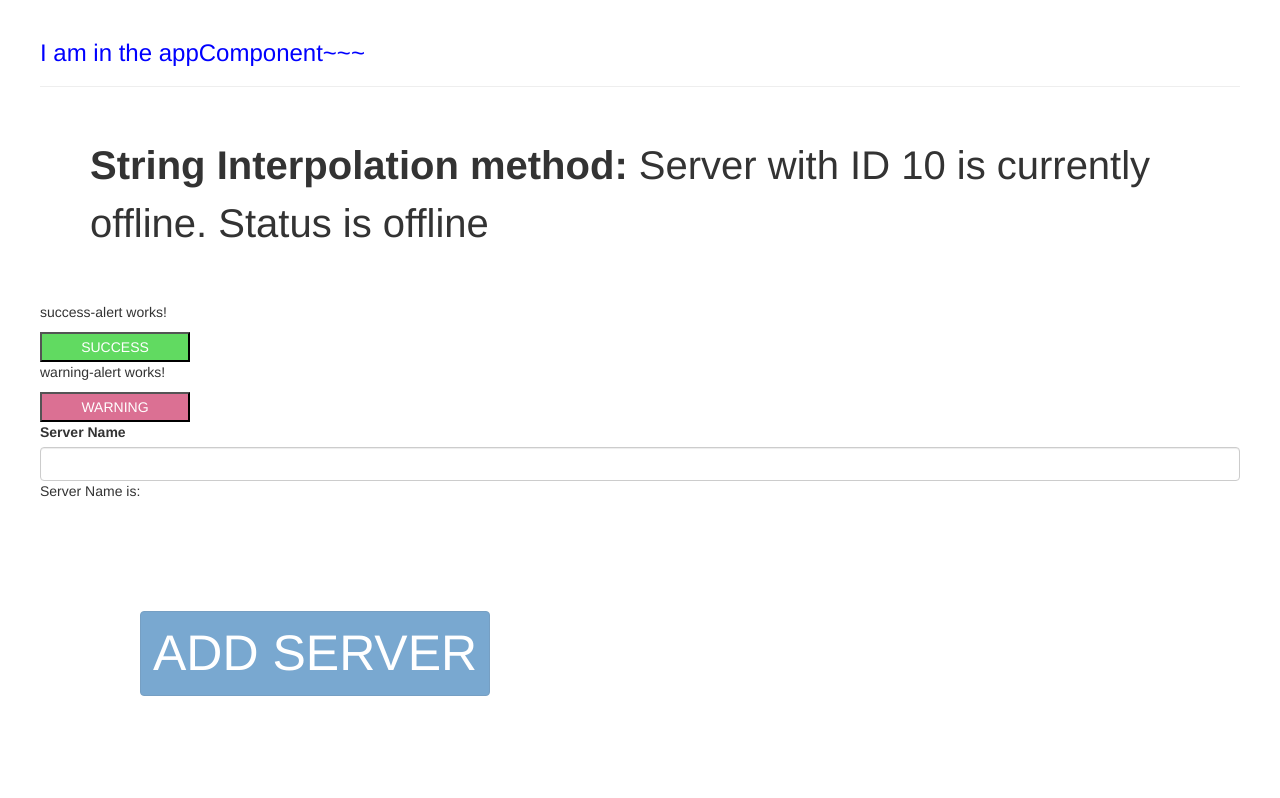
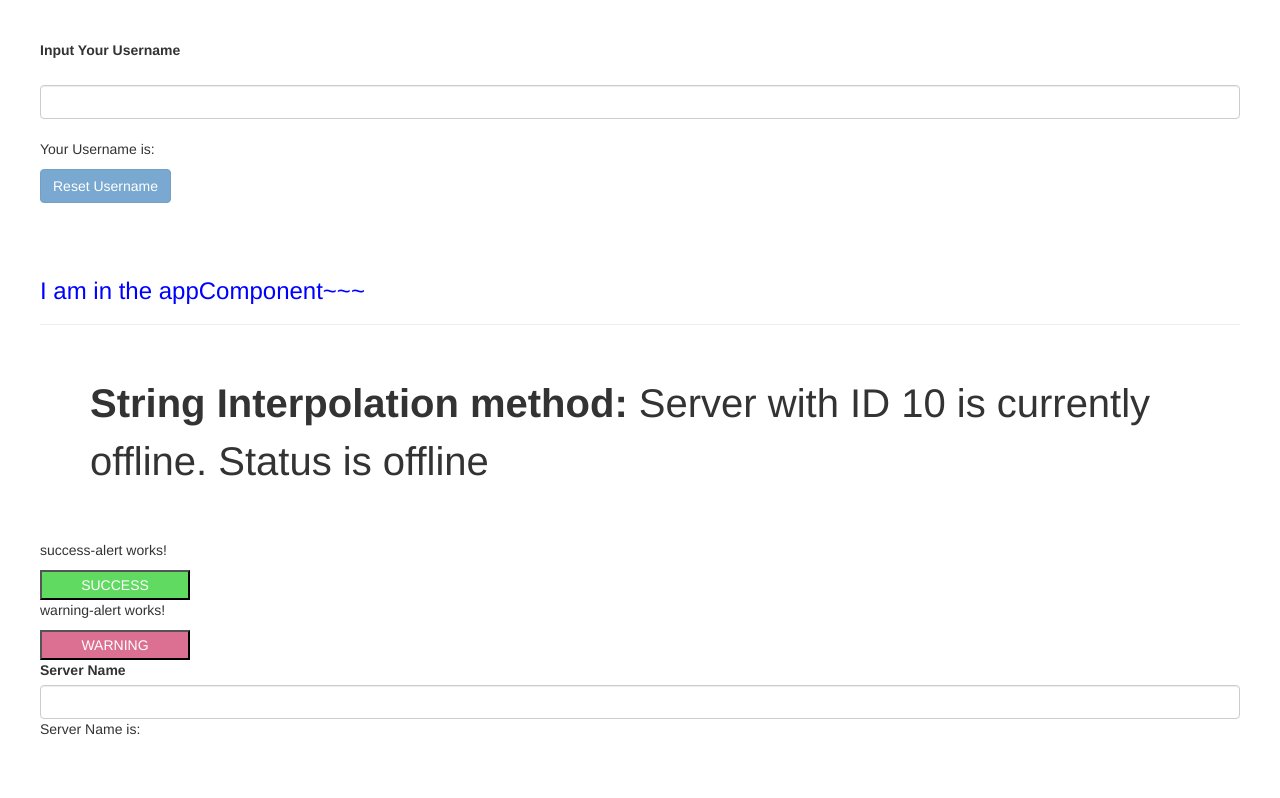
Before and after one commit to thaian161/angular-playground, an Angular app in the folder the-basics/: page / in a window 1280 px wide. Shown: the top 798 px of the page. Built offline with nearby package versions, Linux system fonts and the light colour scheme.

Commit message:
complete Username compoent

```diff
--- a/the-basics/src/app/app.component.html
+++ b/the-basics/src/app/app.component.html
@@ -1,4 +1,7 @@
 <div class="body">
+  <app-username></app-username>
+  <br>
+  <br>
   <h3>I am in the appComponent~~~</h3>
   <hr>
   <app-server></app-server>
@@ -7,4 +10,6 @@
   <app-warning-alert></app-warning-alert>
   <br>
   <app-servers></app-servers>
+
+
 </div>
--- a/the-basics/src/app/app.module.ts
+++ b/the-basics/src/app/app.module.ts
@@ -6,6 +6,8 @@ import { ServerComponent } from './server/server.component';
 import { ServersComponent } from './servers/servers.component';
 import { WarningAlertComponent } from './warning-alert/warning-alert.component';
 import { SuccessAlertComponent } from './success-alert/success-alert.component';
+import { FormsModule } from '@angular/forms';
+import { UsernameComponent } from './username/username.component'
 
 @NgModule({
   declarations: [
@@ -14,9 +16,11 @@ import { SuccessAlertComponent } from './success-alert/success-alert.component';
     ServersComponent,
     WarningAlertComponent,
     SuccessAlertComponent,
+    UsernameComponent,
   ],
   imports: [
-    BrowserModule
+    BrowserModule,
+    FormsModule
   ],
   providers: [],
   bootstrap: [AppComponent]
--- a/the-basics/src/app/servers/servers.component.html
+++ b/the-basics/src/app/servers/servers.component.html
@@ -1,8 +1,14 @@
 <label> Server Name </label>
+<!--
+  <input
+  type="text"
+  class="form-control"
+  (input)="onUpdateServerName($event)"
+> -->
 <input
   type="text"
   class="form-control"
-  (input)="onUpdateServerName($event)"
+  [(ngModel)]="serverName"
 >
 <p>
   <span>Server Name is: </span>{{serverName}}
@@ -10,7 +16,7 @@
 <button
   class="btn btn-primary"
   style="margin: 10rem; font-size: 5rem;"
-  [disabled]="allowNewServer"
+  [disabled]="!allowNewServer"
   (click)="onCreateServer()">
   ADD SERVER
 </button>
--- a/the-basics/src/app/servers/servers.component.ts
+++ b/the-basics/src/app/servers/servers.component.ts
@@ -20,7 +20,7 @@ export class ServersComponent implements OnInit {
   }
 
   onCreateServer(){
-    this.serverCreationStatus = "Server was created!!"
+    this.serverCreationStatus = "Server was created! Server name is: " + this.serverName
   }
 
   onUpdateServerName(event: any){
--- /dev/null
+++ b/the-basics/src/app/username/username.component.html
@@ -0,0 +1,22 @@
+<div>
+  <label
+    for="username">
+    Input Your Username</label>
+  <input
+    style="margin: 2rem 0 2rem 0;"
+    type="text"
+    class="form-control"
+    [(ngModel)]="username"
+  >
+
+  <p>Your Username is: {{username}}</p>
+
+  <button
+    style="margin: 0 0 1.5rem 0;"
+    class="btn btn-primary"
+    type="submit"
+    [disabled]="username === ''"
+    (click)="onReset()">
+    Reset Username
+  </button>
+</div>
--- /dev/null
+++ b/the-basics/src/app/username/username.component.ts
@@ -0,0 +1,20 @@
+import { Component, OnInit } from '@angular/core';
+
+@Component({
+  selector: 'app-username',
+  templateUrl: './username.component.html',
+  styleUrls: ['./username.component.css']
+})
+export class UsernameComponent implements OnInit {
+  username = '';
+
+  onReset (){
+    this.username = ""
+  }
+
+  constructor() { }
+
+  ngOnInit(): void {
+  }
+
+}
```
Also changed, not shown: the-basics/src/app/username/username.component.css (added), 2 other files (tests, documents, lock files or other folders).
